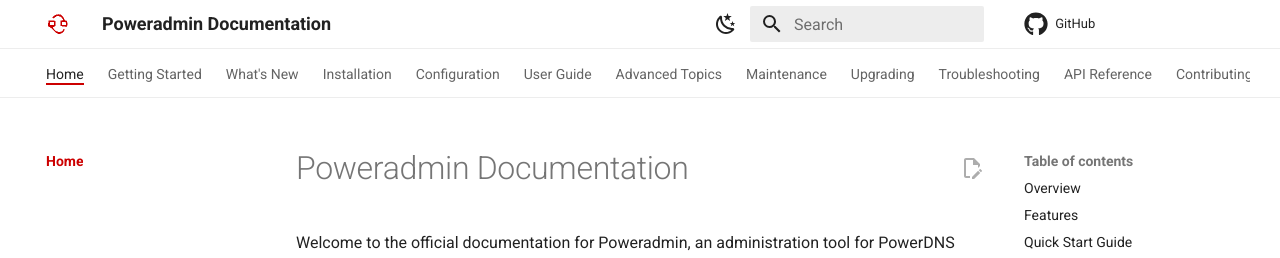
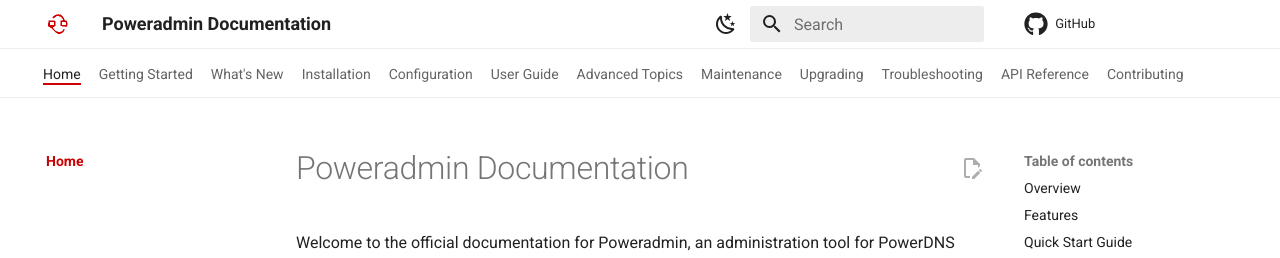
Before and after one commit to poweradmin/poweradmin-docs, an MkDocs documentation site: the page built from docs/index.md, in a window 1280 px wide. Shown: the top 258 px of the page. Built offline with MkDocs 1.6.1 and Material for MkDocs 9.7.7, drawn with Linux system fonts in a browser that asks for light colours; comment, search, counter and statistics services are not loaded.

Commit message:
style(theme): fit all twelve top-level tabs in the header

```diff
--- a/docs/css/extra.css
+++ b/docs/css/extra.css
@@ -36,6 +36,24 @@
 .md-header,
 .md-tabs {
   border-bottom: 1px solid var(--md-default-fg-color--lightest);
+}
+
+/* Twelve top-level sections overflow the tab row by a hair at every screen
+   width, because the row is capped at the content grid rather than the
+   viewport. Trimming the per-tab padding buys back far more than the overflow
+   costs; the row still scrolls if the nav grows further. */
+.md-tabs__list {
+  overflow-x: auto;
+  scrollbar-width: none;
+}
+
+.md-tabs__list::-webkit-scrollbar {
+  display: none;
+}
+
+.md-tabs__item {
+  padding-left: 0.45rem;
+  padding-right: 0.45rem;
 }
 
 .md-tabs__link--active,
```
